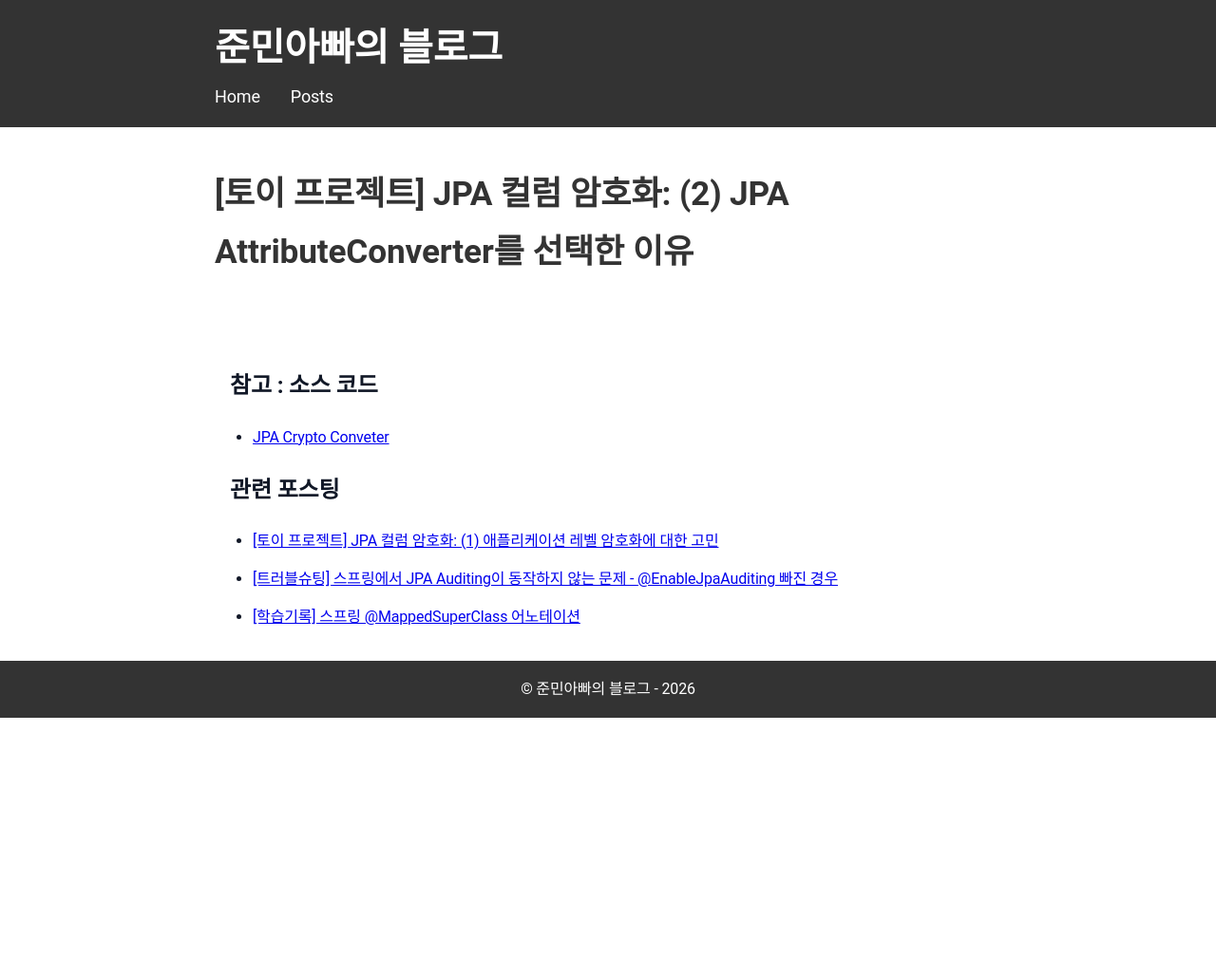
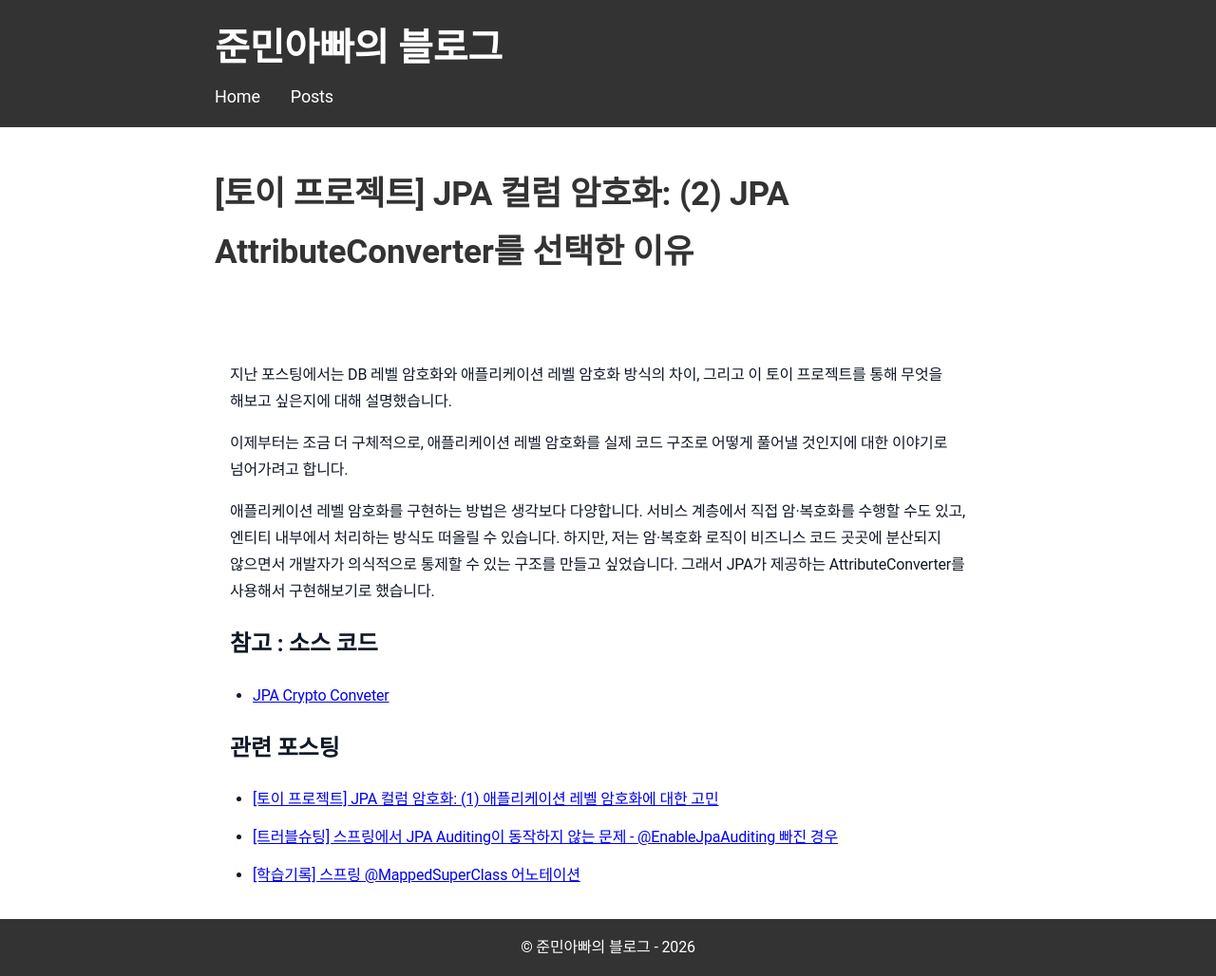
Before and after one commit to sanghoon-lee/sanghoon-lee.github.io, a Jekyll site: the page built from _posts/2026-01-25-JPACryptoConverter2.md, in a window 1280 px wide. Shown: the whole page at 95% size. Built offline with Jekyll 4.4.1, drawn with Linux system fonts in a browser that asks for light colours; nearby versions of some CDN libraries; comment, search, counter and statistics services are not loaded; before the commit the page ends 900 px from its top, so only the background shows below that.

Commit message:
JPA Crypto Converter 토이프로젝트 포스팅 2부 추가

```diff
--- a/_posts/2026-01-25-JPACryptoConverter2.md
+++ b/_posts/2026-01-25-JPACryptoConverter2.md
@@ -4,6 +4,15 @@ title: "[토이 프로젝트] JPA 컬럼 암호화: (2) JPA AttributeConverter
 date: 2026-01-25
 categories: 토이프로젝트
 ---
+
+지난 포스팅에서는 DB 레벨 암호화와 애플리케이션 레벨 암호화 방식의 차이, 그리고 이 토이 프로젝트를 통해 무엇을 해보고 싶은지에 대해 설명했습니다.
+
+이제부터는 조금 더 구체적으로, 애플리케이션 레벨 암호화를 실제 코드 구조로 어떻게 풀어낼 것인지에 대한 이야기로 넘어가려고 합니다.
+
+애플리케이션 레벨 암호화를 구현하는 방법은 생각보다 다양합니다.
+서비스 계층에서 직접 암·복호화를 수행할 수도 있고,
+엔티티 내부에서 처리하는 방식도 떠올릴 수 있습니다.
+하지만, 저는 암·복호화 로직이 비즈니스 코드 곳곳에 분산되지 않으면서 개발자가 의식적으로 통제할 수 있는 구조를 만들고 싶었습니다. 그래서 JPA가 제공하는 AttributeConverter를 사용해서 구현해보기로 했습니다.
 
 ## 참고 : 소스 코드
 * [JPA Crypto Conveter](https://github.com/sanghoon-lee/jpa-crypto-converter)
```
